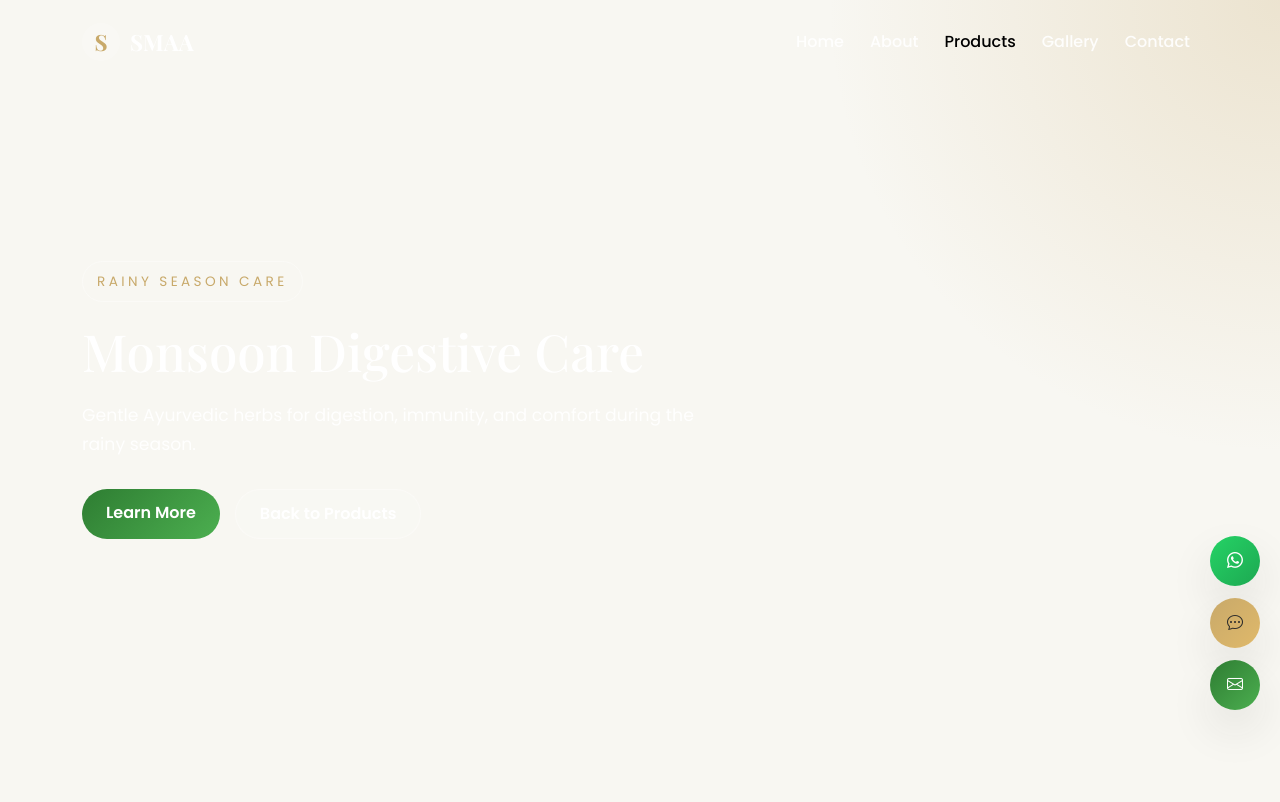
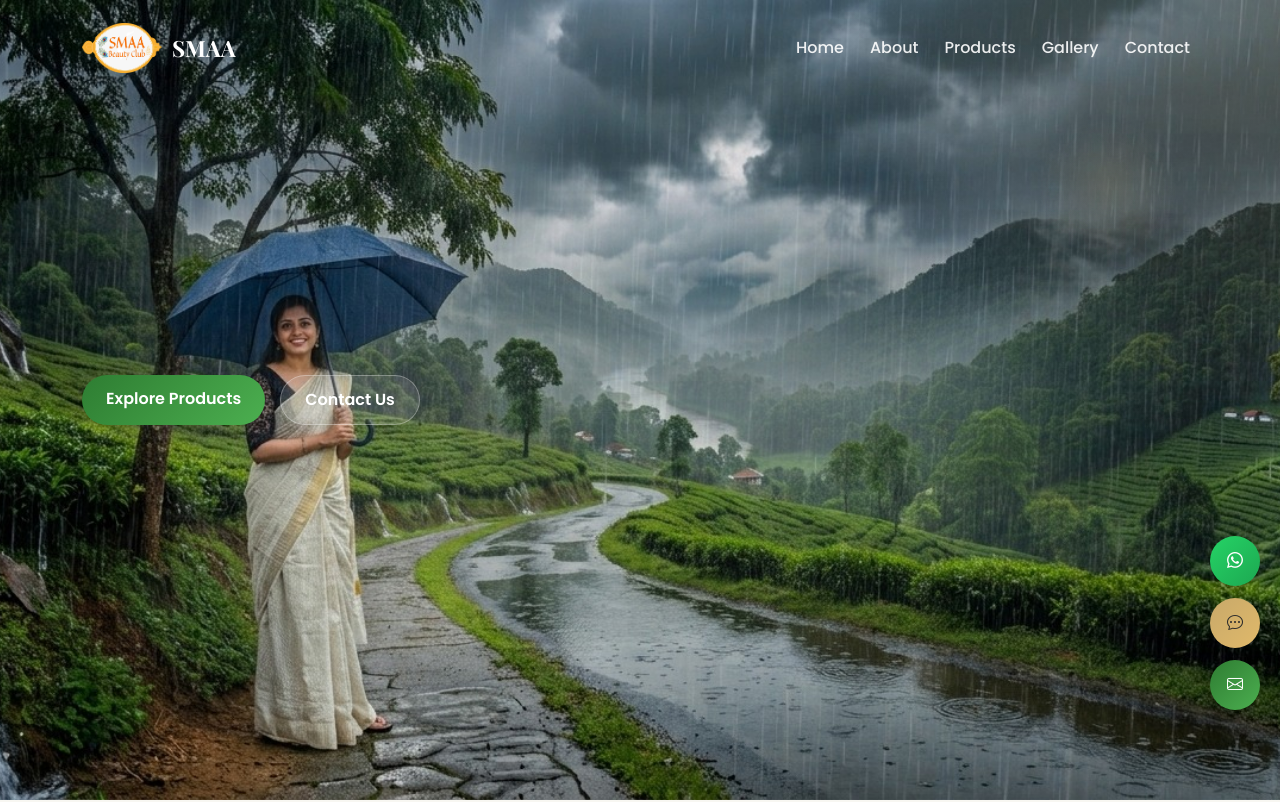
Before and after one commit to devashilpa/smaa_ayurvedic_pdt, a plain HTML site: page monsoon.html in a window 1280 px wide. Shown: the top 802 px of the page. Drawn offline with nearby package versions, Linux system fonts and the light colour scheme.

Commit message:
Update monsoon.html

```diff
--- a/monsoon.html
+++ b/monsoon.html
@@ -35,11 +35,12 @@
       </a>
     </div>
 
-    <header class="hero-section" id="home" style="background-image: url('css/img/mansoon.jpeg') center cover no-repeat">
+   <header class="hero-section" id="home" style="background-image: url('css/img/mansoon.jpeg'); cover no-repeat center center; background-size: cover;">
       <nav class="navbar navbar-expand-lg fixed-top">
         <div class="container">
-          <a class="navbar-brand" href="index.html#home">
-            <span class="brand-mark">S</span>
+          <a class="navbar-brand" href="home">
+            <!-- <span class="brand-mark">S</span> -->
+             <img src="css/img/logo1.png" alt="SMAA Logo" class="brand-logo" width="80" height="50px" />
             <span>SMAA</span>
           </a>
           <button class="navbar-toggler" type="button" data-bs-toggle="collapse" data-bs-target="#navbarNav" aria-controls="navbarNav" aria-expanded="false" aria-label="Toggle navigation">
@@ -47,11 +48,11 @@
           </button>
           <div class="collapse navbar-collapse justify-content-end" id="navbarNav">
             <ul class="navbar-nav">
-              <li class="nav-item"><a class="nav-link" href="index.html#home">Home</a></li>
+              <li class="nav-item"><a class="nav-link" href="home.html">Home</a></li>
               <li class="nav-item"><a class="nav-link" href="about.html">About</a></li>
-              <li class="nav-item"><a class="nav-link active" aria-current="page" href="product.html">Products</a></li>
+              <li class="nav-item"><a class="nav-link" href="product.html">Products</a></li>
               <li class="nav-item"><a class="nav-link" href="gallery.html">Gallery</a></li>
-              <li class="nav-item"><a class="nav-link" href="index.html#contact">Contact</a></li>
+              <li class="nav-item"><a class="nav-link" href="contact.html">Contact</a></li>
             </ul>
           </div>
         </div>
@@ -60,17 +61,21 @@
       <div class="hero-overlay"></div>
       <div class="hero-content container">
         <div class="row align-items-center min-vh-100 py-5">
-          <div class="col-lg-7" data-aos="fade-up">
-            <p class="eyebrow">Rainy Season Care</p>
-            <h1>Monsoon Digestive Care</h1>
-            <p class="hero-subtitle">Gentle Ayurvedic herbs for digestion, immunity, and comfort during the rainy season.</p>
+          <div class="col-lg-8" data-aos="fade-up">
+            <!-- <p class="eyebrow">Ancient wisdom for modern wellness</p>
+            <h1>Experience the Healing Power of Ayurveda</h1>
+            <p class="hero-subtitle">Discover premium herbal remedies and wellness rituals crafted with nature’s finest ingredients for balance, vitality, and inner peace.</p> -->
             <div class="hero-buttons">
-              <a class="btn btn-primary" href="#details">Learn More</a>
-              <a class="btn btn-secondary" href="product.html">Back to Products</a>
+              <a class="btn btn-primary" href="product.html">Explore Products</a>
+              <a class="btn btn-secondary" href="#contact">Contact Us</a>
             </div>
           </div>
         </div>
       </div>
+
+      <div class="floating-element leaf-one"></div>
+      <div class="floating-element leaf-two"></div>
+      <div class="floating-element leaf-three"></div>
     </header>
 
     <main>
```
